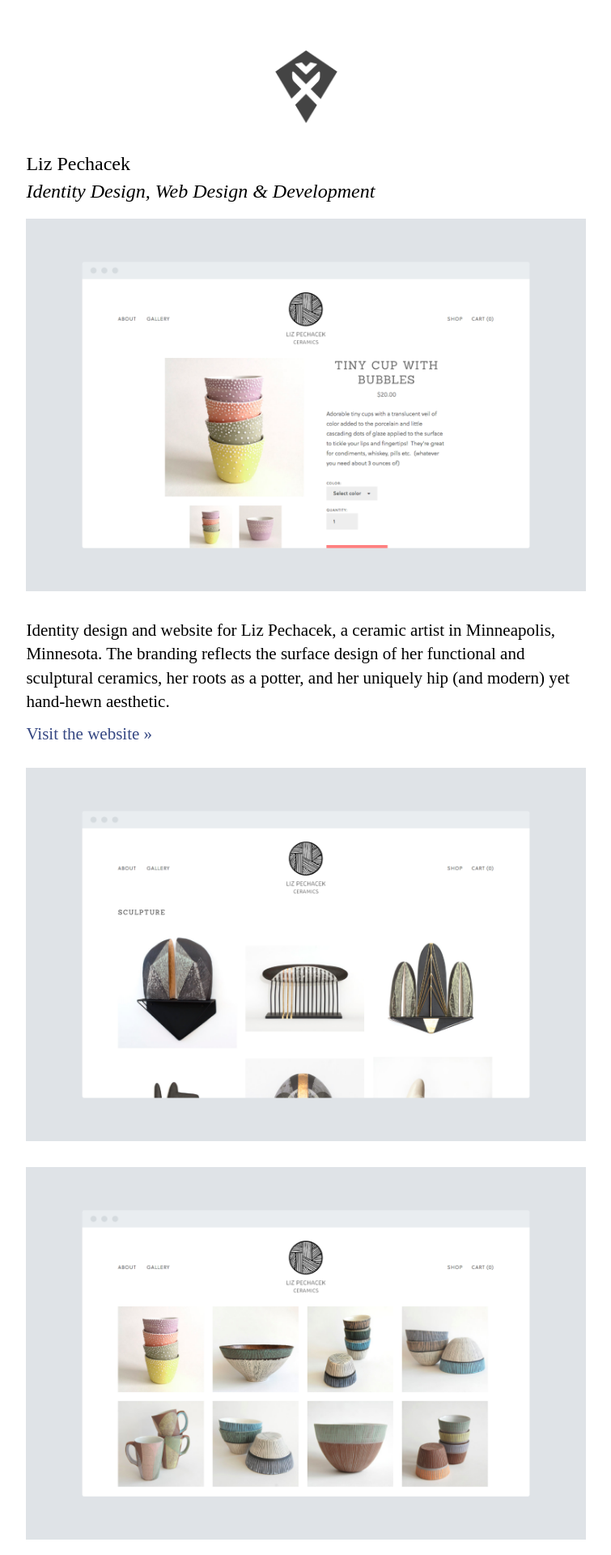
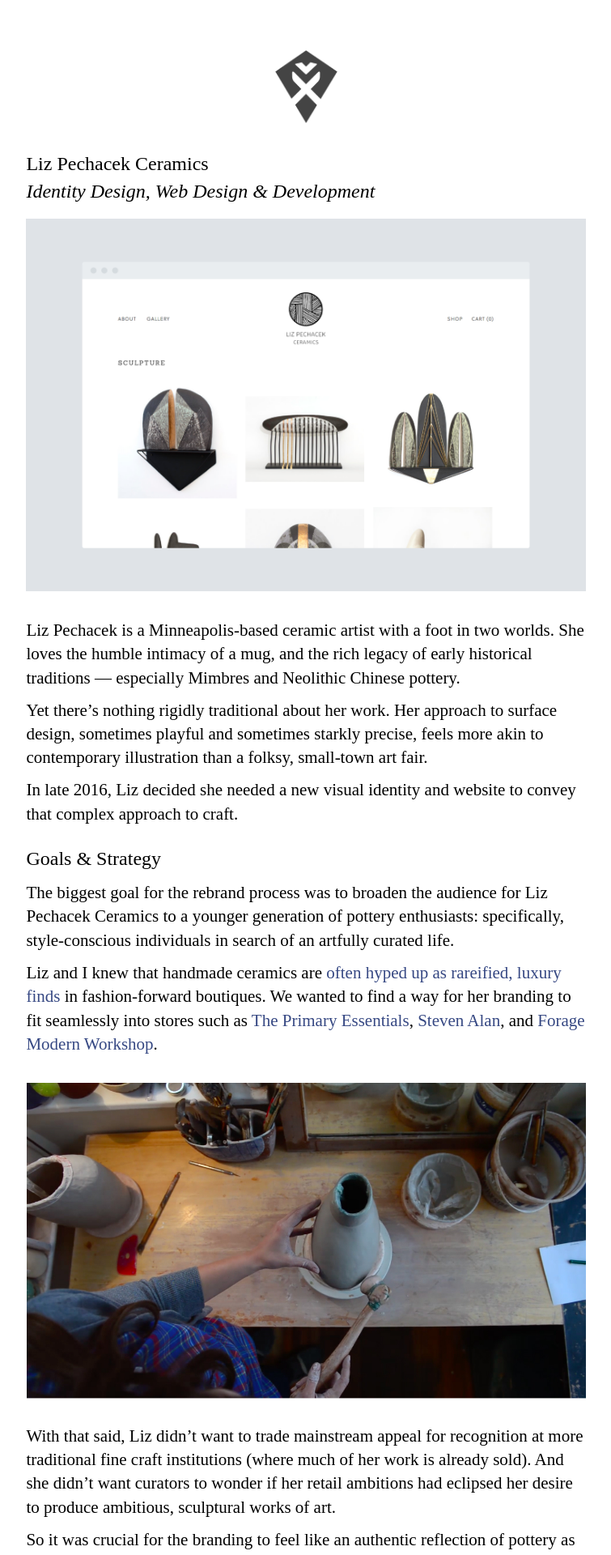
Before and after one commit to tinykite/tinykite.github.io, a Jekyll site: the page built from _projects/liz-pechacek.md, in a window 1280 px wide. Shown: the top 1920 px of the page at 81% size, without its empty margins (262-1017 px from the left). Built offline with Jekyll 4.4.1, drawn with Linux system fonts in a browser that asks for light colours; nearby versions of some CDN libraries; some web fonts are replaced; some of the changed text lies outside the part shown.

Commit message:
content: rewrite Liz Pechacek case study
This commit adds an in-depth case study for the Liz Pechacek Ceramics project.

```diff
--- a/_projects/liz-pechacek.md
+++ b/_projects/liz-pechacek.md
@@ -1,14 +1,55 @@
 ---
 layout: post
-title: "Liz Pechacek"
+title: "Liz Pechacek Ceramics"
 description: "Identity Design, Web Design & Development"
 weight: 6
-image: screenshots/lizpechacek-item-browser.png
+image: screenshots/lizpechacek-sculptures-browser.png
 ---
-Identity design and website for Liz Pechacek, a ceramic artist in Minneapolis, Minnesota. The branding reflects the surface design of her functional and sculptural ceramics, her roots as a potter, and her uniquely hip (and modern) yet hand-hewn aesthetic.
+Liz Pechacek is a Minneapolis-based ceramic artist with a foot in two worlds. She loves the humble intimacy of a mug, and the rich legacy of early historical traditions — especially Mimbres and Neolithic Chinese pottery.
 
-[Visit the website >>](http://www.lizpechacek.com)
+Yet there's nothing rigidly traditional about her work. Her approach to surface design, sometimes playful and sometimes starkly precise, feels more akin to contemporary illustration than a folksy, small-town art fair.
 
-![Screenshot of Liz Pechacek Sculptures](/assets/img/screenshots/lizpechacek-sculptures-browser.png)
-![Screenshot of Liz Pechacek Product](/assets/img/screenshots/lizpechacek-store-browser.png)
-![Screenshot of Liz Pechacek Product](/assets/img/screenshots/lizpechacek-homepage-browser.png)
+In late 2016, Liz decided she needed a new visual identity and website to convey that complex approach to craft.
+
+## Goals & Strategy
+The biggest goal for the rebrand process was to broaden the audience for Liz Pechacek Ceramics to a younger generation of pottery enthusiasts: specifically, style-conscious individuals in search of an artfully curated life.
+
+Liz and I knew that handmade ceramics are [often hyped up as rareified, luxury finds](https://www.nytimes.com/2015/12/17/fashion/why-handmade-ceramics-are-white-hot.html) in fashion-forward boutiques. We wanted to find a way for her branding to fit seamlessly into stores such as [The Primary Essentials](https://theprimaryessentials.com), [Steven Alan](https://stevenalan.com/), and [Forage Modern Workshop](http://www.foragemodernworkshop.com/).
+
+![Film still of Liz using her handmade hammer on a sculpture](/assets/img/liz-pechacek__film-still-hammer.jpg)
+
+With that said, Liz didn't want to trade mainstream appeal for recognition at more traditional fine craft institutions (where much of her work is already sold). And she didn't want curators to wonder if her retail ambitions had eclipsed her desire to produce ambitious, sculptural works of art.
+
+So it was crucial for the branding to feel like an authentic reflection of pottery as a serious craft.
+
+![Photo of Liz signing her pottery](/assets/img/liz-pechacek__film-still-signature.jpg)
+
+## Creative Approach
+
+While brainstorming how to creatively approach these needs, I learned that there is a long tradition of using abstract marks to identify ceramic art.
+
+Some artists rely on stamps to uniformly mark their own work, but Liz prefers to sign each of her pieces by hand (with her name and a intersecting matrix of lines), by dragging an X-Acto knife into the hardened clay of a semi-finished piece.
+
+![Liz Pechacek sketch of her unique brand mark](/assets/img/liz-pechacek__logo-development.jpg)
+ I asked Liz to draw me an example of that mark — and for permission to explore producing my own version: something that would feel clean and precise yet still reference the ancient handbuilding methods that she uses on a daily basis.
+
+ ![Screenshot of business cards](/assets/img/liz-pechacek__business-cards.jpg)
+
+When the mark was finished, I paired it with Graviola Soft, a font designed by Brazilian graphic designer Henrique Beier under [Harbor Type](https://www.harbortype.com/). With its ample, wide curves, it feels remarkably feminine, and some letters even appear to ape the silhouette of cafe mugs.
+
+## Web Design and Development
+Liz needed to get a website off the ground relatively quickly, in advance of the trade show season that helps art entrepreneurs stay financially afloat. In addition, she needed the website to function just as well as an artist’s portfolio as an online store.
+
+![Screenshot of tiny ceramic cups for sale on a website](/assets/img/screenshots/lizpechacek-item-browser.png)
+
+For these reasons (and Liz’s prior familiarity with the platform) we decided to launch the website on [Squarespace](https://www.squarespace.com).
+
+[Sanchez](http://latinotype.com/display-weights?font=74), used in headings, has beefy slab serifs that match the physicality of Liz’s hand-built, functional objects.
+
+[Soleil](https://www.type-together.com/soleil-font), a precise yet friendly font used in navigation and body copy, communicates the seriousness of Liz’s work as an artist.
+
+## Credits
+_Product Photos: Louisa May Photography_
+_Film Stills: Guy Wagner_
+
+My Role: Identity Design, Web Design and Development
--- a/assets/css/main.scss
+++ b/assets/css/main.scss
@@ -94,6 +94,11 @@
   }
 }
 
+h2 {
+  margin: 1.5rem 0 0.5rem;
+  line-height: 1.4;
+}
+
 h3 {
   font-size: 1.25em;
   line-height: 1.4;
@@ -129,8 +134,7 @@
 }
 
 article p img {
-  padding: 1rem 0;
-  margin: 0 auto;
+  margin: 2rem 0;
   display: block;
   text-align: center;
 }
```
Also changed, not shown: assets/img/giantbowlgoldinterior.jpg (added), assets/img/liz-pechacek__business-cards.jpg (added), assets/img/liz-pechacek__film-still-hammer.jpg (added), assets/img/liz-pechacek__film-still-signature.jpg (added), assets/img/liz-pechacek__logo-development.jpg (added), assets/img/liz-pechacek__potters-mark.jpg (added).
